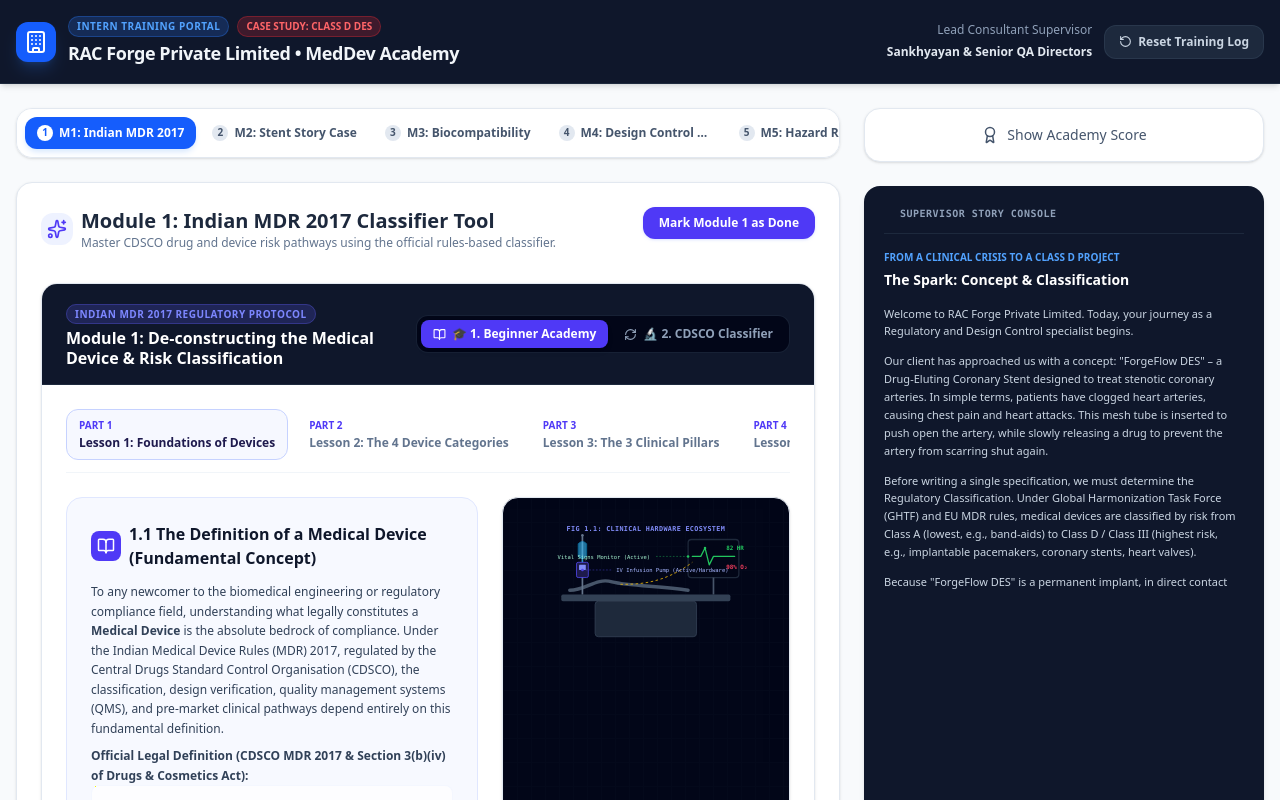
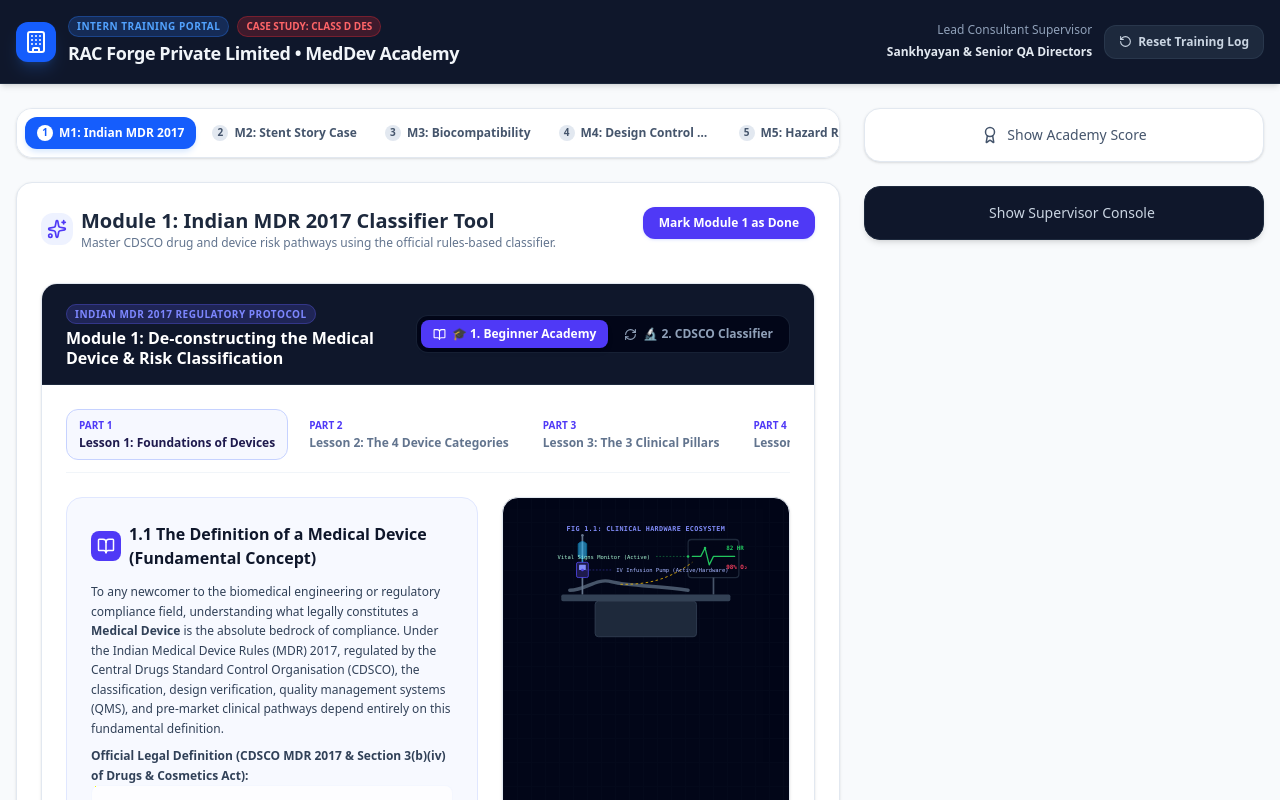
Before and after one commit to ANTICRUCIFIED/RAC-Forge-MedDev-Academy, a React (Vite) app: page / in a window 1280 px wide. Shown: the top 800 px of the page. Built offline with nearby package versions, Linux system fonts and the light colour scheme.

Commit message:
feat: add toggle for supervisor story console
Introduce isConsoleVisible state to conditionally render the narrator console in App.tsx.

```diff
--- a/src/App.tsx
+++ b/src/App.tsx
@@ -137,6 +137,7 @@
   const [activeTab, setActiveTab] = useState<number>(1);
   const [pmsActiveSubTab, setPmsActiveSubTab] = useState<'transfer' | 'pms'>('transfer');
   const [isScoreVisible, setIsScoreVisible] = useState(false);
+  const [isConsoleVisible, setIsConsoleVisible] = useState(false);
 
   // Phase 1 - Interactive Classification Simulator States
   const [simContact, setSimContact] = useState<string>('circulatory');
@@ -594,7 +595,14 @@
           )}
 
           {/* Supervisor's Guided Narration / The Story Thread */}
-          <div className="bg-slate-900 text-slate-100 p-5 rounded-2xl shadow-md flex-1 flex flex-col justify-between" id="narrator-console">
+          {isConsoleVisible ? (
+            <div className="bg-slate-900 text-slate-100 p-5 rounded-2xl shadow-md flex-1 flex flex-col justify-between relative" id="narrator-console">
+              <button
+                onClick={() => setIsConsoleVisible(false)}
+                className="absolute top-4 right-4 text-xs font-medium text-slate-400 hover:text-white transition-colors px-2 py-1 bg-slate-800 hover:bg-slate-700 rounded"
+              >
+                Hide Console
+              </button>
               <div className="space-y-4">
                 <div className="flex items-center gap-2 border-b border-slate-800 pb-3">
                   <div className="w-2 h-2 bg-green-500 rounded-full animate-ping"></div>
@@ -633,6 +641,15 @@
                 </div>
               </div>
             </div>
+          ) : (
+            <button
+              onClick={() => setIsConsoleVisible(true)}
+              className="w-full bg-slate-900 p-4 rounded-2xl shadow-md border border-slate-800 text-center text-sm font-medium text-slate-300 hover:text-white hover:border-slate-600 hover:bg-slate-800 transition-all flex items-center justify-center gap-2"
+            >
+              <div className="w-2 h-2 bg-green-500 rounded-full animate-ping"></div>
+              Show Supervisor Console
+            </button>
+          )}
         </div>
       </main>
 
```
Lines whose indentation alone changed are shown as unchanged.
